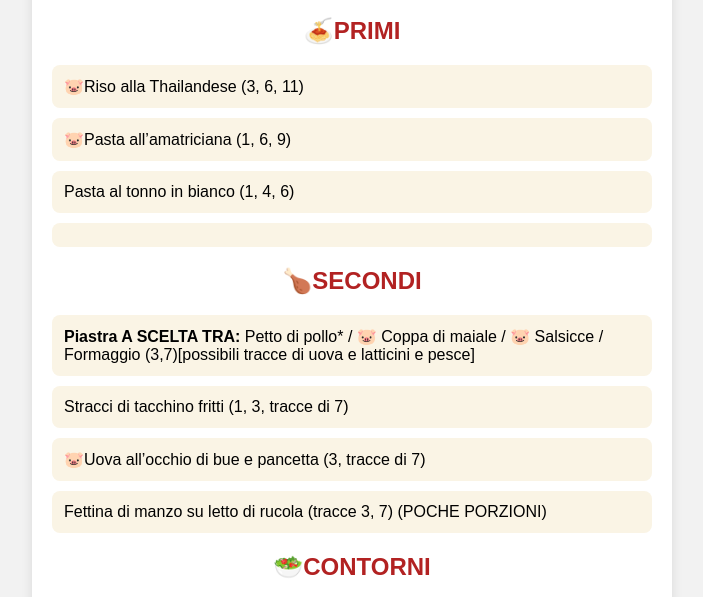
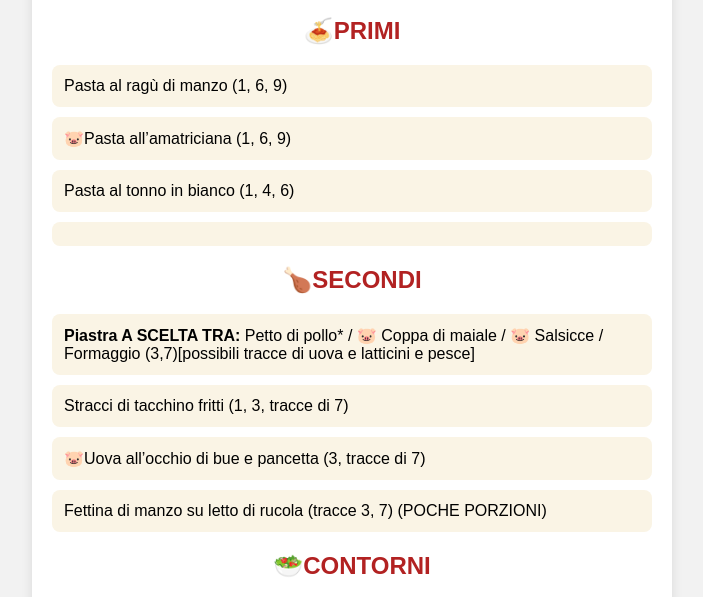
Before and after one commit to emma01leo/PinUpMENU, a plain HTML site: page index.html in a window 1280 px wide. Shown: the part 140-737 px from the top of the page, without its empty margins (288-991 px from the left). Drawn offline with Linux system fonts and the light colour scheme.

Commit message:
Update index.html

```diff
--- a/index.html
+++ b/index.html
@@ -107,7 +107,7 @@ li { padding: 12px; margin-bottom: 10px; background: #faf4e5; border-radius: 8px
 
 
 
-  <li data-key="pasta_poca">🐷Riso alla Thailandese (3, 6, 11) </li>
+  <li data-key="pasta_poca">Pasta al ragù di manzo (1, 6, 9) </li>
   <li data-key="pasta_ragù">🐷Pasta all’amatriciana (1, 6, 9) </li>
   <li data-key="pasta_bianca">Pasta al tonno in bianco (1, 4, 6)</li>
   <li data-key="pasta_altra"></li>
```
